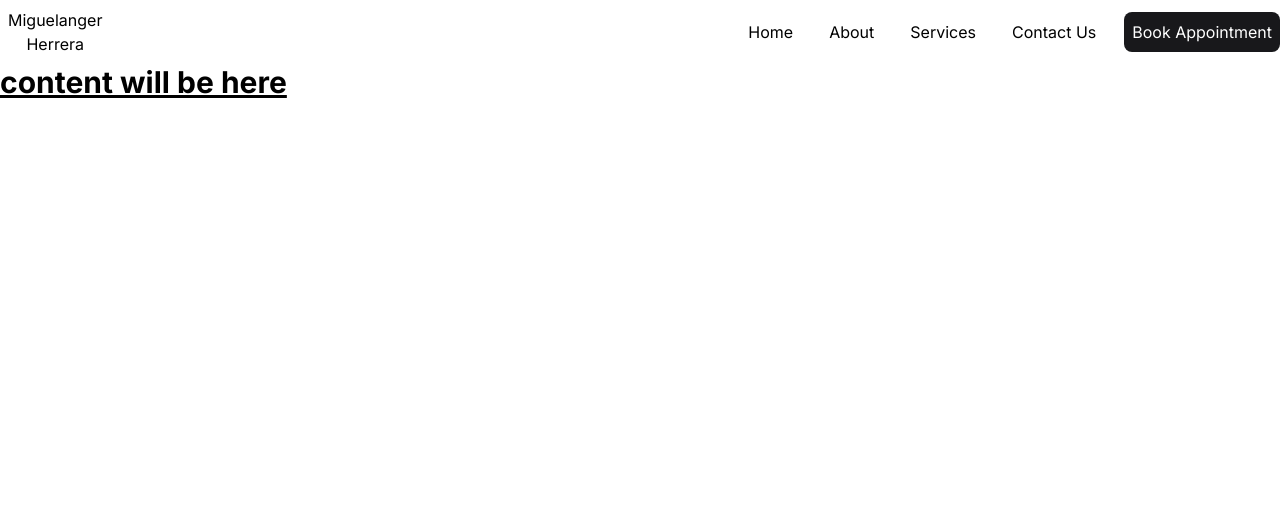
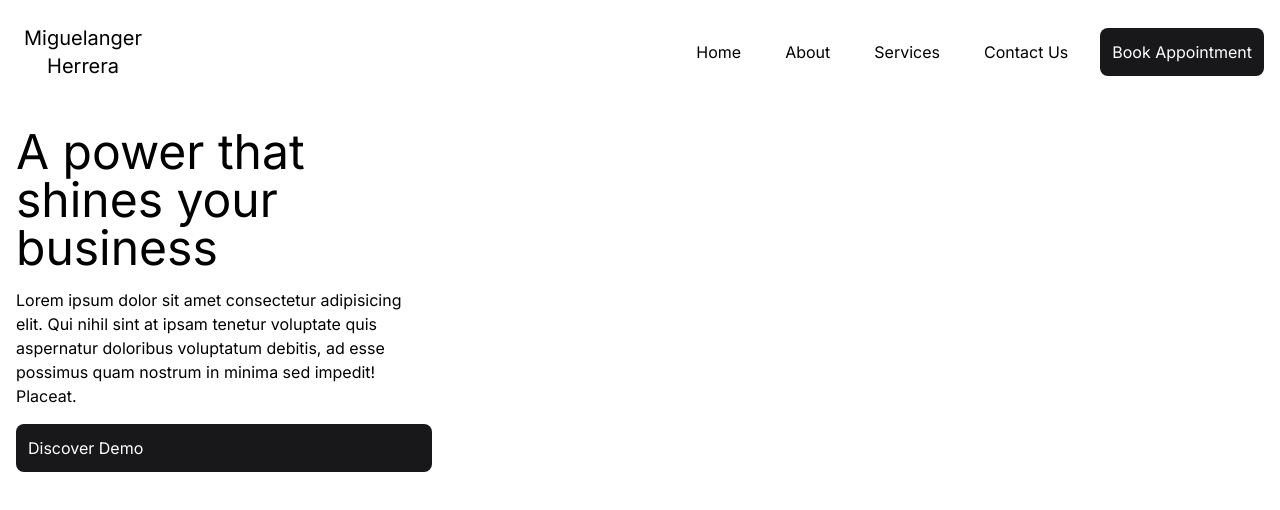
Before and after one commit to sergiycheck/next-diff-projects, a Next.js app in the folder nextjs-with-tailwind/landing-page/: page / in a window 1280 px wide. Shown: the top 510 px of the page. Built offline with nearby package versions, Linux system fonts and the light colour scheme.

Commit message:
fixed header, centered mobile header menu

```diff
--- /dev/null
+++ b/nextjs-with-tailwind/landing-page/src/app/components/common/button/sharedBlackBtn.tsx
@@ -0,0 +1,3 @@
+export const SharedBlackButton = ({ text }: { text: string }) => (
+  <div className="p-3 bg-zinc-900 text-white rounded-lg">{text}</div>
+);
--- a/nextjs-with-tailwind/landing-page/src/app/components/common/header/header.tsx
+++ b/nextjs-with-tailwind/landing-page/src/app/components/common/header/header.tsx
@@ -1,5 +1,6 @@
 'use client';
 import React from 'react';
+import { SharedBlackButton } from '../button/sharedBlackBtn';
 import { CloseIconClient } from '../modal/CloseIcon';
 import MenuIconFromServer from './MenuIcon';
 
@@ -7,16 +8,16 @@ export default function RootHeader() {
   const [showModal, setShowModal] = React.useState(false);
   return (
     <>
-      <div className="container mx-auto flex justify-between items-centerp-4">
+      <div className="fixed left-1/2 top-0 translate-x-[-50%] container flex justify-between items-center p-4  z-10 bg-white">
         <div className="w-fit">
-          <div className="text-center p-4 sm:p-2">
+          <div className="text-center sm:p-2 text-xl">
             Miguelanger
             <br />
             Herrera
           </div>
         </div>
 
-        <div className="sm:hidden flex flex-col justify-center items-center p-4">
+        <div className="sm:hidden flex flex-col justify-center items-center">
           <div onClick={() => setShowModal((prev) => !prev)}>
             {!showModal ? <MenuIconFromServer /> : <CloseIconClient />}
           </div>
@@ -25,15 +26,14 @@ export default function RootHeader() {
         <div className="hidden sm:flex gap-5 items-center">
           <HeaderItems />
         </div>
-
-        {showModal && (
-          <div className="absolute flex justify-center items-top bottom-0 w-full min-h-screen bg-white">
-            <div className="flex flex-col gap-5 items-center">
-              <HeaderItems />
-            </div>
+      </div>
+      {showModal && (
+        <div className="absolute flex justify-center items-top w-full min-h-full bg-white">
+          <div className="flex flex-col gap-5 items-center">
+            <HeaderItems />
           </div>
-        )}
-      </div>
+        </div>
+      )}
     </>
   );
 }
@@ -41,13 +41,11 @@ export default function RootHeader() {
 export const HeaderItems = () => {
   return (
     <>
-      <div className="p-2">Home</div>
-      <div className="p-2">About</div>
-      <div className="p-2">Services</div>
-      <div className="p-2">Contact Us</div>
-      <div className="p-2 bg-zinc-900 text-white rounded-lg">
-        Book Appointment
-      </div>
+      <div className="p-3">Home</div>
+      <div className="p-3">About</div>
+      <div className="p-3">Services</div>
+      <div className="p-3">Contact Us</div>
+      <SharedBlackButton text={'Book Appointment'} />
     </>
   );
 };
--- /dev/null
+++ b/nextjs-with-tailwind/landing-page/src/app/components/home/HomePage.tsx
@@ -0,0 +1,25 @@
+import { SharedBlackButton } from '../common/button/sharedBlackBtn';
+
+export const HomePage = () => {
+  return (
+    <div className="container mx-auto p-4">
+      <SectionFirst />
+    </div>
+  );
+};
+
+export const SectionFirst = () => {
+  return (
+    <div className="flex flex-row ">
+      <div className="basis-2/6 flex flex-col gap-4">
+        <h1 className="text-5xl">A power that shines your business</h1>
+        <p>
+          Lorem ipsum dolor sit amet consectetur adipisicing elit. Qui nihil
+          sint at ipsam tenetur voluptate quis aspernatur doloribus voluptatum
+          debitis, ad esse possimus quam nostrum in minima sed impedit! Placeat.
+        </p>
+        <SharedBlackButton text={'Discover Demo'} />
+      </div>
+    </div>
+  );
+};
--- a/nextjs-with-tailwind/landing-page/src/app/page.tsx
+++ b/nextjs-with-tailwind/landing-page/src/app/page.tsx
@@ -1,7 +1,9 @@
+import { HomePage } from './components/home/HomePage';
+
 export default function Home() {
   return (
-    <main className={`min-h-screen`}>
-      <div className="text-3xl font-bold underline">content will be here</div>
+    <main className={`min-h-screen mt-20 sm:mt-28`}>
+      <HomePage />
     </main>
   );
 }
```
